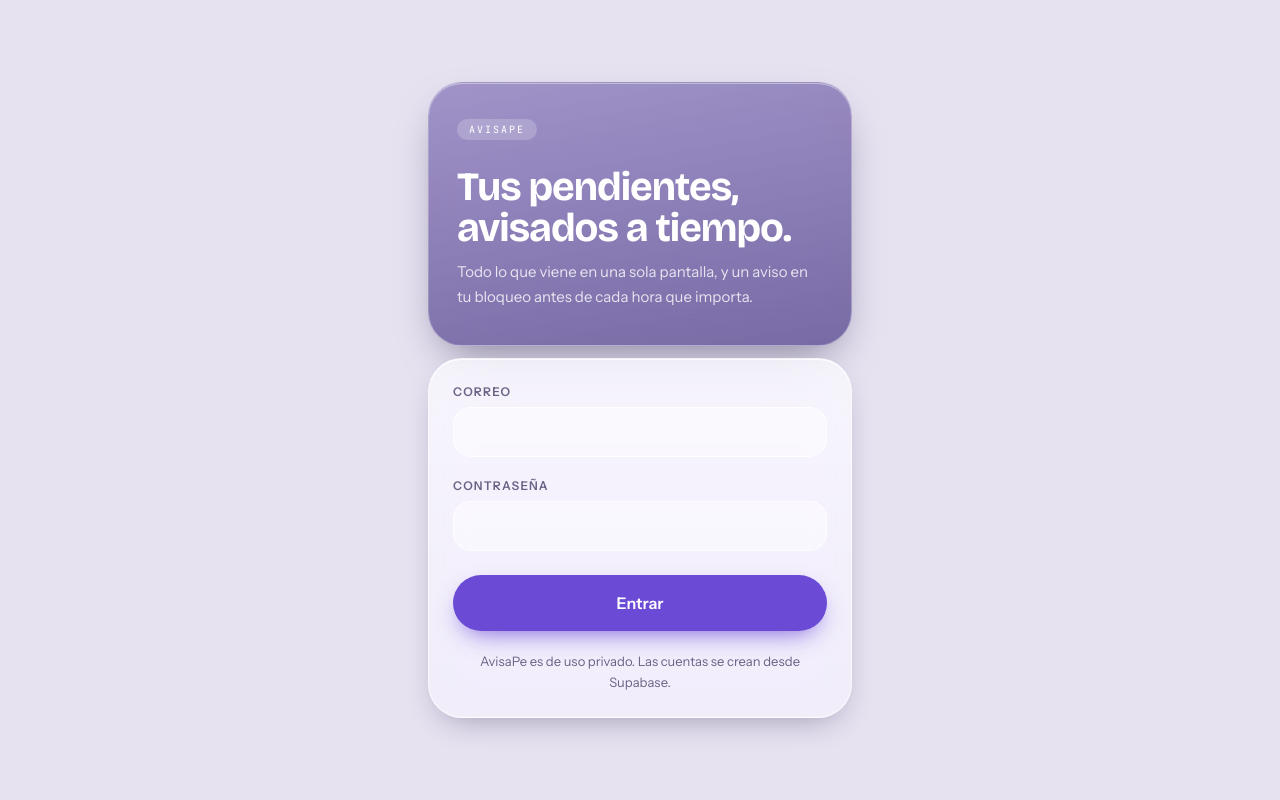
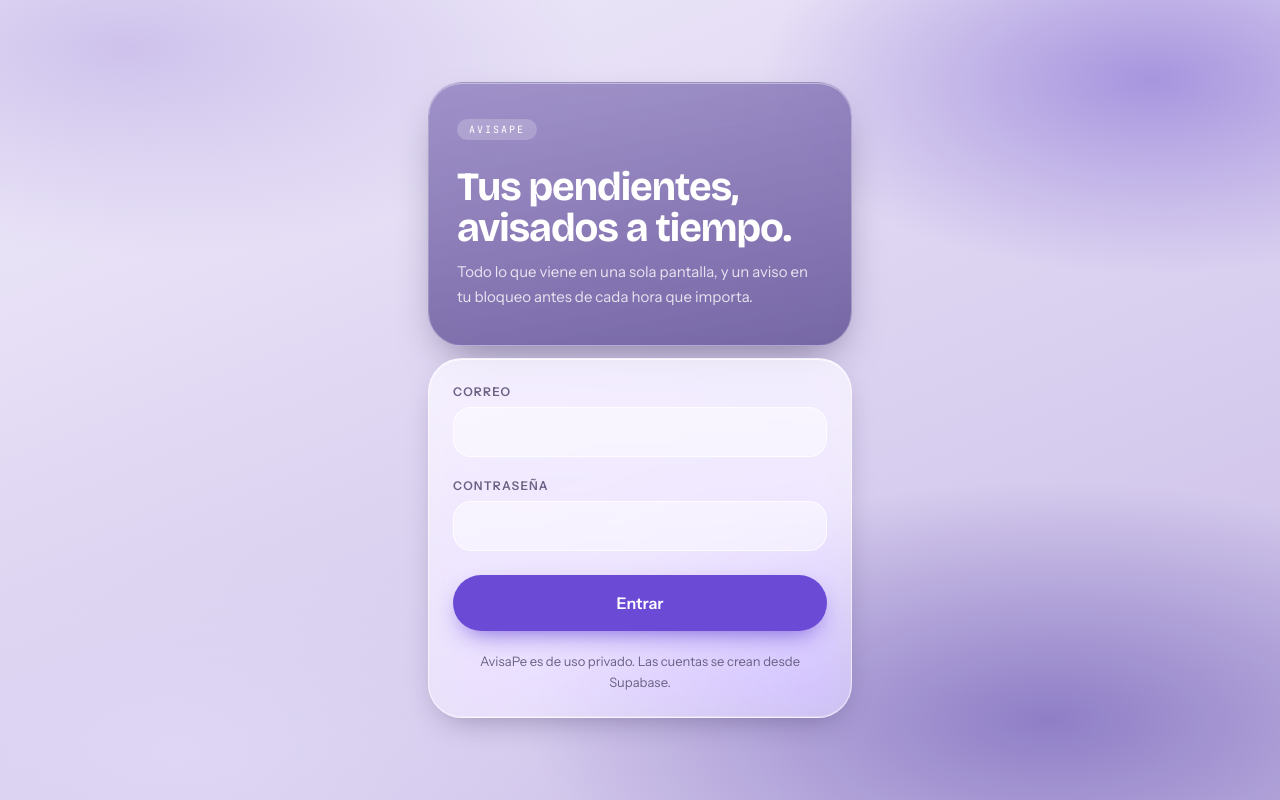
Before and after one commit to yeiserDev/AvisaPe, a Next.js app: page /entrar in a window 1280 px wide. Built offline with nearby package versions, Linux system fonts and the light colour scheme.

Commit message:
Cubrir el area bajo las barras de iOS y tintar la barra de Safari

```diff
--- a/app/globals.css
+++ b/app/globals.css
@@ -36,8 +36,26 @@
   color-scheme: light;
 }
 
+/*
+ * La malla sobre la que se apoya todo. El vidrio no tiene nada que hacer sobre
+ * un color plano: necesita variación detrás para refractar algo.
+ *
+ * Va aquí, en <html>, y no en un elemento con position:fixed. En iOS los
+ * elementos fijos se dimensionan contra el viewport pequeño, así que al
+ * ocultarse las barras de Safari quedaban a la vista franjas del color plano
+ * de abajo, arriba y abajo de la pantalla. El fondo de <html> se propaga al
+ * lienzo del navegador y cubre siempre toda el área visible.
+ */
 html {
-  background: var(--color-lienzo);
+  background:
+    radial-gradient(58% 42% at 10% 6%, #cec2ec 0%, transparent 62%),
+    radial-gradient(48% 38% at 90% 10%, #a795de 0%, transparent 64%),
+    radial-gradient(66% 48% at 82% 90%, #8f7ec6 0%, transparent 62%),
+    radial-gradient(54% 44% at 14% 94%, #ded6f4 0%, transparent 60%),
+    linear-gradient(158deg, #f0ecfa 0%, #ded5f2 46%, #cabee7 100%);
+  /* Anclada al viewport: en una lista larga la malla no se estira. */
+  background-attachment: fixed;
+  background-color: var(--color-lienzo);
   -webkit-tap-highlight-color: transparent;
   /* Nada debe empujar la página a lo ancho: el desplazamiento lateral en el
      móvil se siente como si la app estuviera rota. */
@@ -59,26 +77,14 @@
 }
 
 body {
-  background: var(--color-lienzo);
+  /* Transparente a propósito: el fondo lo pinta <html> y así se propaga al
+     lienzo del navegador, que sí cubre el área bajo la barra de estado y bajo
+     la barra de Safari. */
+  background: transparent;
   color: var(--color-tinta);
   font-family: var(--font-sans);
   /* En standalone iOS el rebote del scroll deja ver el fondo del sistema. */
   overscroll-behavior-y: none;
-}
-
-/* El lienzo sobre el que se apoya todo. El vidrio no tiene nada que hacer
-   sobre un color plano: necesita variación detrás para refractar algo. */
-body::before {
-  content: "";
-  position: fixed;
-  inset: 0;
-  z-index: -1;
-  background:
-    radial-gradient(58% 42% at 10% 6%, #cec2ec 0%, transparent 62%),
-    radial-gradient(48% 38% at 90% 10%, #a795de 0%, transparent 64%),
-    radial-gradient(66% 48% at 82% 90%, #8f7ec6 0%, transparent 62%),
-    radial-gradient(54% 44% at 14% 94%, #ded6f4 0%, transparent 60%),
-    linear-gradient(158deg, #f0ecfa 0%, #ded5f2 46%, #cabee7 100%);
 }
 
 /* ── Liquid Glass ──────────────────────────────────────────────
--- a/app/layout.tsx
+++ b/app/layout.tsx
@@ -47,10 +47,10 @@
 };
 
 export const viewport: Viewport = {
-  themeColor: [
-    { media: "(prefers-color-scheme: light)", color: "#e6e2f0" },
-    { media: "(prefers-color-scheme: dark)", color: "#e6e2f0" }
-  ],
+  // Sin atributo `media`: Safari en iOS descarta los theme-color que lo llevan
+  // y deja sus barras en el gris oscuro del sistema. La app es clara siempre,
+  // así que un único valor es además lo correcto.
+  themeColor: "#e6e2f0",
   width: "device-width",
   initialScale: 1,
   // Evita el zoom al enfocar inputs en iOS sin bloquear el zoom manual.
```
